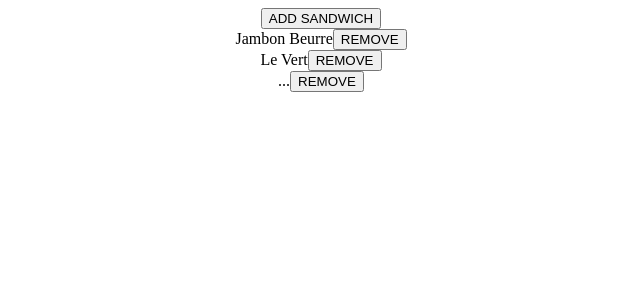
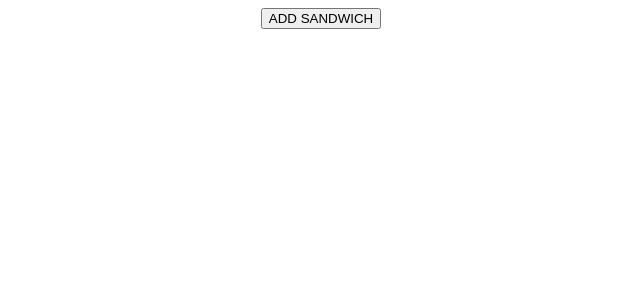
Before and after one commit to wishtack-training/wt-training-angular, an Angular app: page / in a window 1280 px wide. Shown: the top 300 px of the page, without its empty margins (319-959 px from the left). Built offline with nearby package versions, Linux system fonts and the light colour scheme.

Commit message:
Added `<wt-sandwich-gallery>`.

```diff
--- a/src/app/sandwich/sandwich-gallery/sandwich-gallery.component.html
+++ b/src/app/sandwich/sandwich-gallery/sandwich-gallery.component.html
@@ -1,14 +1,9 @@
 <button (click)="addSandwich()">ADD SANDWICH</button>
 
-<div>
-    <span>Jambon Beurre</span>
-    <button>REMOVE</button>
+<div *ngFor="let sandwich of getSandwichList()">
+
+    <h1>{{ sandwich.name }}</h1>
+
+    <button (click)="removeSandwich(sandwich.id)">REMOVE</button>
+
 </div>
-<div>
-    <span>Le Vert</span>
-    <button>REMOVE</button>
-</div>
-<div>
-    <span>...</span>
-    <button>REMOVE</button>
-</div>
--- a/src/app/sandwich/sandwich-gallery/sandwich-gallery.component.ts
+++ b/src/app/sandwich/sandwich-gallery/sandwich-gallery.component.ts
@@ -1,4 +1,5 @@
-import { Component, OnInit } from '@angular/core';
+import { Component } from '@angular/core';
+import { Sandwich } from '../sandwich';
 import { SandwichStore } from '../sandwich-store';
 
 @Component({
@@ -6,17 +7,25 @@ import { SandwichStore } from '../sandwich-store';
     templateUrl: './sandwich-gallery.component.html',
     styleUrls: ['./sandwich-gallery.component.scss']
 })
-export class SandwichGalleryComponent implements OnInit {
+export class SandwichGalleryComponent {
 
-    sandwichStore = new SandwichStore();
+    private _currentId = 0;
+    private _sandwichStore = new SandwichStore();
 
-    constructor() {
+    addSandwich() {
+        const sandwich = new Sandwich({
+            id: (this._currentId++).toString(),
+            name: prompt('name?')
+        });
+        this._sandwichStore.addSandwich(sandwich);
     }
 
-    ngOnInit() {
+    getSandwichList() {
+        return this._sandwichStore.getSandwichList();
     }
 
-    addSandwich() {
-        prompt('name ?');
+    removeSandwich(sandwichId: string) {
+        this._sandwichStore.removeSandwich(sandwichId);
     }
+
 }
```
